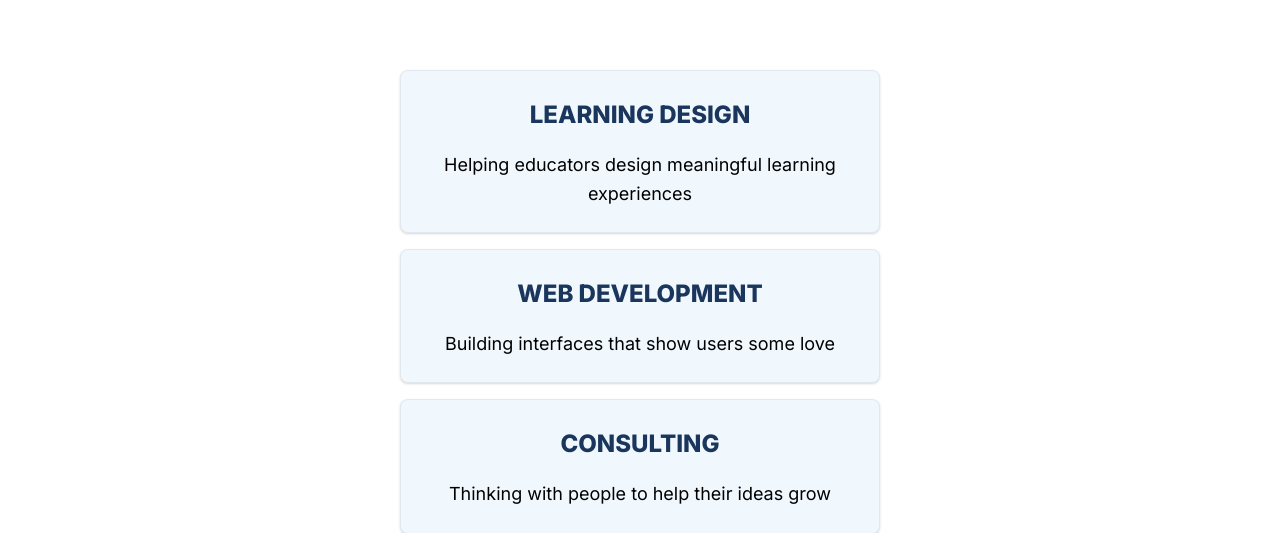
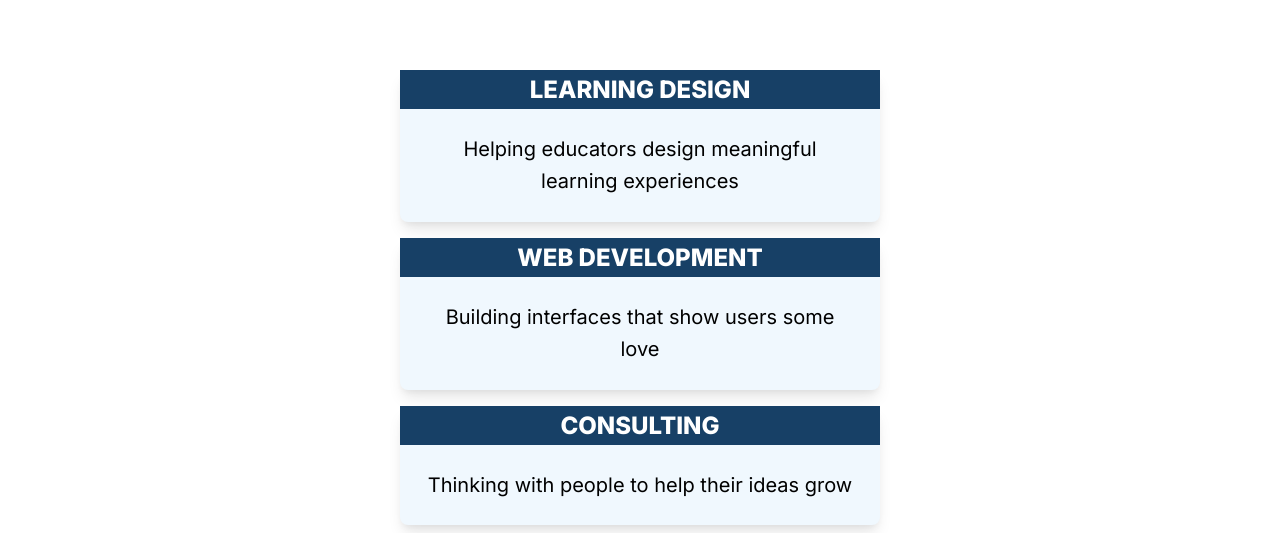
Before and after one commit to tlindgren/timlindgren.com, a Gatsby site: page / in a window 1280 px wide. Shown: the part 426-959 px from the top of the page. Built offline with nearby package versions, Linux system fonts and the light colour scheme; Gatsby itself is replaced by a stand-in of ours.

Commit message:
Revising homepage styling

```diff
--- a/src/pages/index.js
+++ b/src/pages/index.js
@@ -27,74 +27,56 @@ const IndexPage = () => (
         </Text>
       </Center>
       <SimpleGrid columns={{ lg: "3" }} textAlign="center" spacing={4} pt="20">
-        <Box
-          border="1px"
-          borderColor="gray.200"
-          padding="6"
-          borderRadius="lg"
-          boxShadow="base"
-          bgColor="brand.25"
-        >
+        <Box borderRadius="lg" boxShadow="lg" bgColor="brand.25">
           <Text
             as="h2"
             fontSize="2xl"
             fontWeight="800"
             textTransform="uppercase"
             mb="4"
-            color="blue.900"
+            color="white"
+            bgColor="brand.700"
           >
             Learning Design
           </Text>
-          <Text fontSize="lg">
+          <Text fontSize="xl" px="6" pb="6" pt="2">
             Helping educators design meaningful learning experiences
           </Text>
         </Box>
-        <Box
-          border="1px"
-          borderColor="gray.200"
-          padding="6"
-          borderRadius="lg"
-          boxShadow="base"
-          bgColor="brand.25"
-        >
+        <Box borderRadius="lg" boxShadow="lg" bgColor="brand.25">
           <Text
             as="h2"
             fontSize="2xl"
             fontWeight="800"
             textTransform="uppercase"
             mb="4"
-            color="blue.900"
+            color="white"
+            bgColor="brand.700"
           >
             Web Development
           </Text>
-          <Text fontSize="lg">
+          <Text fontSize="xl" px="6" pb="6" pt="2">
             Building interfaces that show users some love
           </Text>
         </Box>
-        <Box
-          border="1px"
-          borderColor="gray.200"
-          padding="6"
-          borderRadius="lg"
-          boxShadow="base"
-          bgColor="brand.25"
-        >
+        <Box borderRadius="lg" boxShadow="lg" bgColor="brand.25">
           <Text
             as="h2"
             fontSize="2xl"
             fontWeight="800"
             textTransform="uppercase"
             mb="4"
-            color="blue.900"
+            color="white"
+            bgColor="brand.700"
           >
             Consulting
           </Text>
-          <Text fontSize="lg" s>
+          <Text fontSize="xl" px="6" pb="6" pt="2">
             Thinking with people to help their ideas grow
           </Text>
         </Box>
       </SimpleGrid>
-      <Wrap width="100%" mt="24" justify="center">
+      <Wrap width="100%" mt="10" justify="center">
         <WrapItem>
           <Button href="/about" colorScheme="brand" as="a">
             About Me{" "}
@@ -106,7 +88,7 @@ const IndexPage = () => (
           </Button>
         </WrapItem>
       </Wrap>
-      <Wrap width="100%" mt="6" justify="center">
+      <Wrap width="100%" mt="24" mb="8" justify="center">
         <WrapItem>
           <Social />
         </WrapItem>
```
